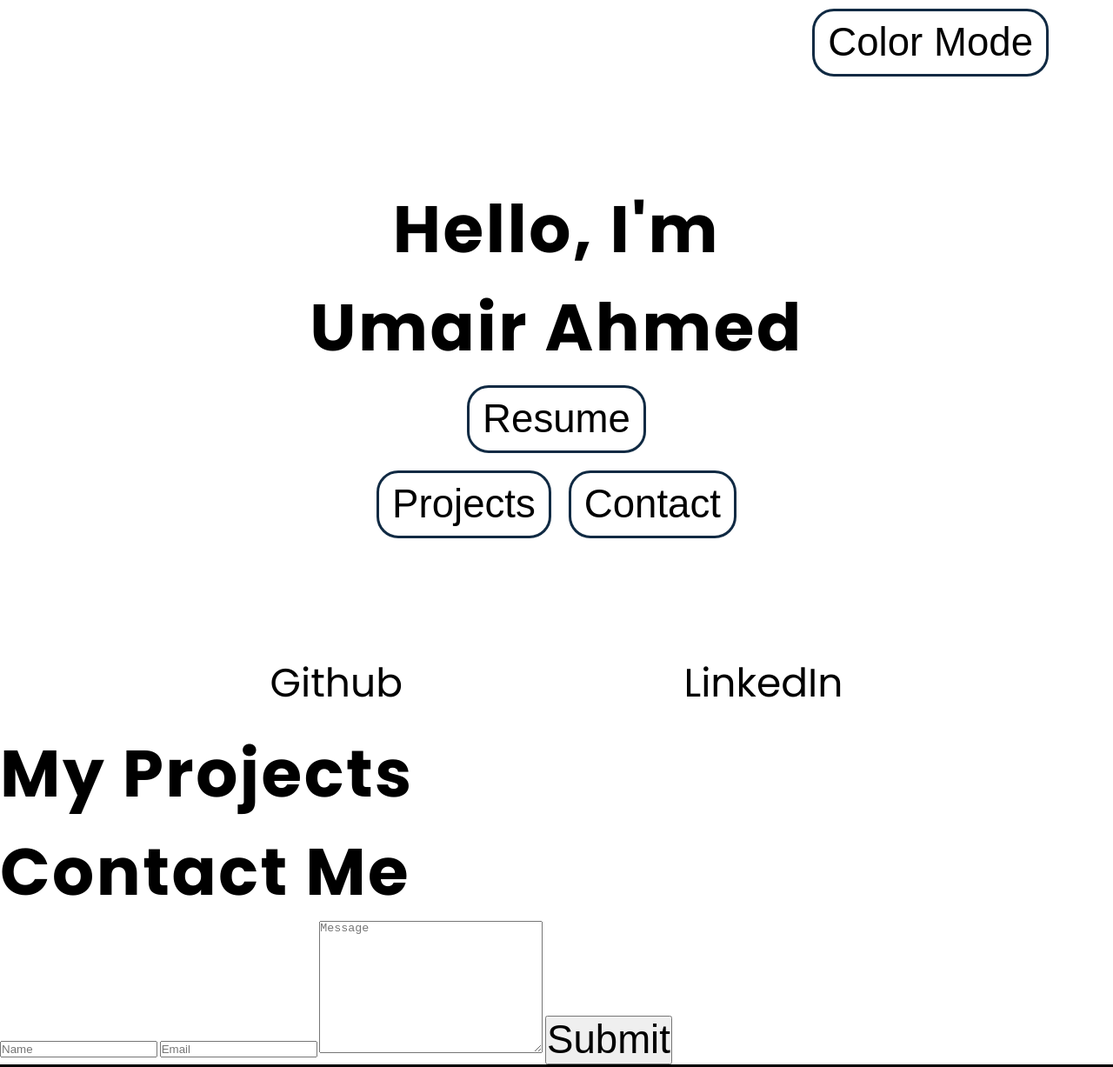
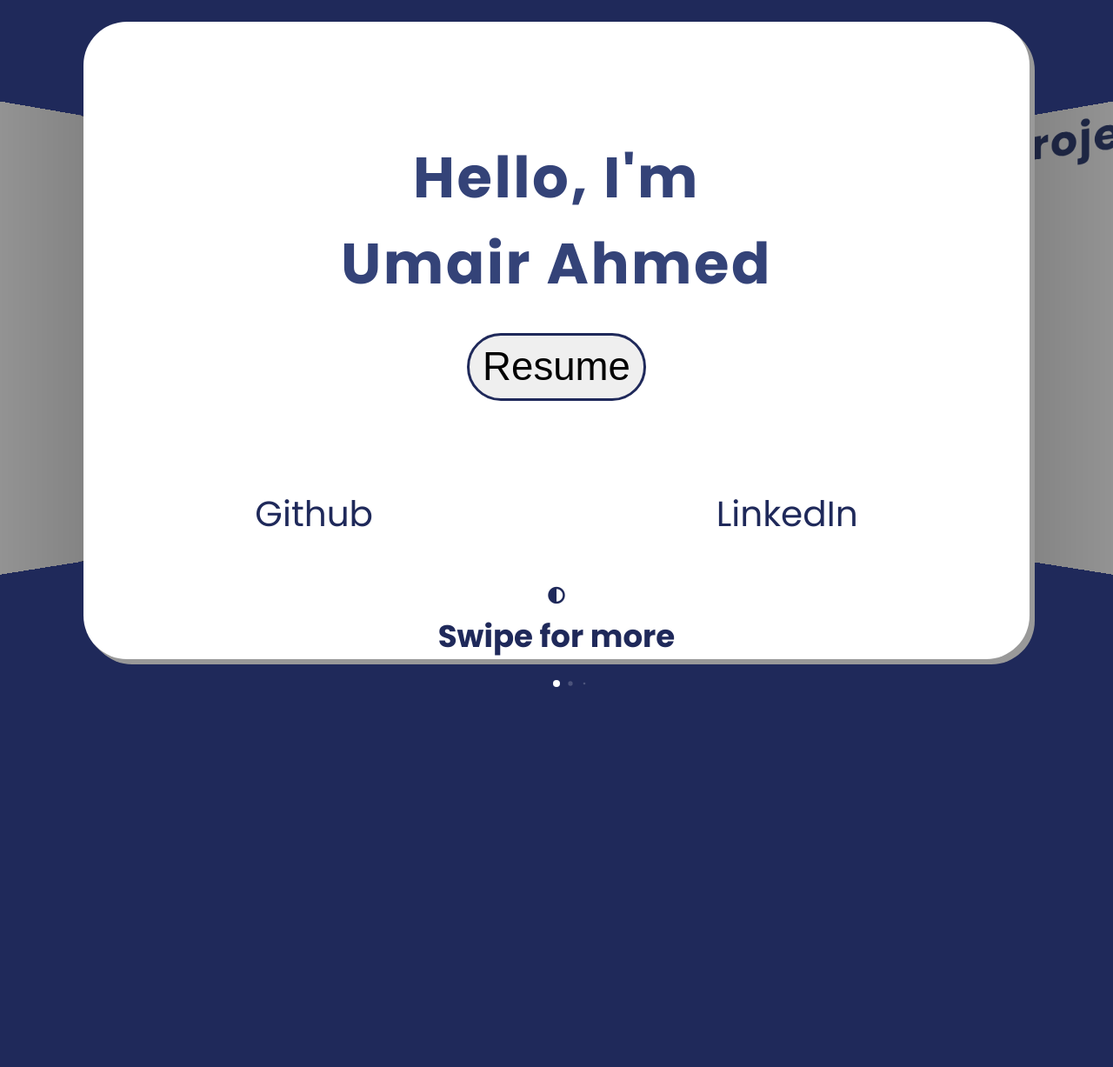
Before and after one commit to Airhacker/Portfolio, a plain HTML site: page index.html in a window 1280 px wide. Shown: the top 1227 px of the page at 87% size. After the commit the page ends 800 px from the top, so only its background shows below. Drawn offline with nearby package versions, Linux system fonts and the light colour scheme.

Commit message:
swipable pages

```diff
--- a/index.html
+++ b/index.html
@@ -6,59 +6,49 @@
     <title>Umair Ahmed | Software Developer</title>
 
     <link
+      rel="stylesheet"
+      href="https://cdnjs.cloudflare.com/ajax/libs/font-awesome/5.13.0/css/all.min.css"
+    />
+    <link rel="stylesheet" href="https://unpkg.com/swiper/css/swiper.css" />
+    <link rel="stylesheet" href="https://unpkg.com/swiper/css/swiper.min.css" />
+    <link
       href="https://fonts.googleapis.com/css2?family=Poppins:wght@400;600;700&display=swap"
       rel="stylesheet"
     />
     <link rel="stylesheet" href="./styles/styles.css" />
   </head>
   <body>
-    <section id="home-page">
-      <header>
-        <button>Color Mode</button>
-      </header>
-      <main>
-        <h1>Hello, I'm <br />Umair Ahmed</h1>
+    <div class="swiper-container">
+      <div class="swiper-wrapper">
+        <div class="swiper-slide">
+          <div class="home-container">
+            <div class="home-heading">
+              <h1>Hello, I'm <br />Umair Ahmed</h1>
+              <button>Resume</button>
+            </div>
+            <div class="social-links">
+              <a href="#">Github</a>
+              <a href="#">LinkedIn</a>
+            </div>
+          </div>
+          <div class="color-mode"><i class="fas fa-adjust"></i></div>
+          <div class="scroll"><h4>Swipe for more</h4></div>
+        </div>
 
-        <button>Resume</button>
-        <div class="nav-panel">
-          <button id="project-button">Projects</button>
-          <button id="contact-button">Contact</button>
+        <div class="swiper-slide">
+          <h1>Projects</h1>
         </div>
-      </main>
-      <footer>
-        <a href="#">Github</a>
-        <a href="#">LinkedIn</a>
-      </footer>
-    </section>
 
-    <section id="project-page">
-      <footer>
-        <h1>My Projects</h1>
-      </footer>
-      <main></main>
-      <footer></footer>
-    </section>
+        <div class="swiper-slide">
+          <h1>Contact</h1>
+        </div>
+      </div>
 
-    <section id="contact-page">
-      <header></header>
-      <main>
-        <h1>Contact Me</h1>
-        <form action="">
-          <input type="text" placeholder="Name" required />
-          <input type="email" placeholder="Email" required />
-          <textarea
-            name=""
-            id=""
-            cols="30"
-            rows="10"
-            placeholder="Message"
-          ></textarea>
-          <button type="submit">Submit</button>
-        </form>
-      </main>
-      <footer></footer>
-    </section>
+      <div class="swiper-pagination"></div>
+    </div>
 
+    <script src="https://unpkg.com/swiper/js/swiper.js"></script>
+    <script src="https://unpkg.com/swiper/js/swiper.min.js"></script>
     <script src="https://cdnjs.cloudflare.com/ajax/libs/three.js/110/three.js"></script>
     <script src="./scripts/app.js"></script>
   </body>
--- a/scripts/app.js
+++ b/scripts/app.js
@@ -1,41 +1,18 @@
-// Three JS Implementation
-const scene = new THREE.Scene();
-
-// Camera Properties
-const camera = new THREE.PerspectiveCamera(
-  75,
-  window.innerWidth / window.innerHeight,
-  0.1,
-  1000
-);
-camera.position.set(0, 1, 2);
-
-//Lights
-
-// 3D Object
-let geometry = new THREE.CylinderGeometry(1, 1, 1, 3);
-let material = new THREE.MeshBasicMaterial({
-  color: 0x102a43,
-  transparent: false,
-  blending: THREE.AdditiveBlending,
+let swiper = new Swiper(".swiper-container", {
+  effect: "coverflow",
+  loop: true,
+  grabCursor: false,
+  centeredSlides: true,
+  slidesPerView: "auto",
+  coverflowEffect: {
+    rotate: 50,
+    stretch: 0,
+    depth: 100,
+    modifier: 1,
+    slideShadows: true,
+  },
+  pagination: {
+    el: ".swiper-pagination",
+    dynamicBullets: true,
+  },
 });
-let cylinder = new THREE.Mesh(geometry, material);
-scene.add(cylinder);
-
-//grid
-var gridHelper = new THREE.GridHelper(10, 20);
-scene.add(gridHelper);
-
-// Renderer
-const renderer = new THREE.WebGLRenderer();
-renderer.setPixelRatio(window.devicePixelRatio);
-renderer.setSize(window.innerWidth, window.innerHeight);
-
-document.body.appendChild(renderer.domElement);
-
-let animate = function () {
-  requestAnimationFrame(animate);
-  renderer.render(scene, camera);
-};
-
-animate();
--- a/styles/_global.scss
+++ b/styles/_global.scss
@@ -9,6 +9,9 @@ html {
 }
 body {
   font-family: "Poppins", sans-serif;
+  background: $dark-color;
+  margin: 0;
+  padding: 0;
 }
 
 canvas {
@@ -18,7 +21,7 @@ canvas {
 
 a {
   text-decoration: none;
-  color: black;
+  color: $dark-color;
 }
 
 //Font Sizes
@@ -26,6 +29,7 @@ a {
 h1 {
   font-size: $header1;
   letter-spacing: 0.25rem;
+  color: $special-color;
 }
 h2 {
   font-size: $header2;
@@ -38,3 +42,40 @@ button,
 p {
   font-size: $text;
 }
+
+// Page Settings
+
+.swiper-container {
+  width: 100%;
+  padding-top: 2.5rem;
+  padding-bottom: 0rem;
+  min-width: 100%;
+  min-height: 100vh;
+}
+
+.swiper-slide {
+  background-position: center;
+  background-size: cover;
+  width: 85%;
+  min-height: 90vh;
+  background: $white;
+  border-radius: 50px;
+}
+
+.swiper-slide-active {
+  //Box Shadow
+  box-shadow: 1px 1px 0px #999, 2px 2px 0px #999, 3px 3px 0px #999,
+    4px 4px 0px #999, 5px 5px 0px #999, 6px 6px 0px #999;
+}
+.swiper-pagination-bullet {
+  background: $white;
+}
+
+// Icon Settings
+
+.fa-adjust {
+  color: $dark-color;
+  font-size: 2rem;
+  margin: 1rem;
+  cursor: pointer;
+}
--- a/styles/_home.scss
+++ b/styles/_home.scss
@@ -1,63 +1,63 @@
-#home-page {
-  // Major Sections
-  header {
+.home-container {
   display: flex;
-    align-items: center;
-    justify-content: flex-end;
-    min-height: 10vh;
-    width: 90%;
-    margin: auto;
+  width: 100%;
+  height: 80vh;
+  flex-direction: column;
+  align-items: space-evenly;
+  justify-content: space-evenly;
 }
-  main {
+.home-heading {
+  min-height: 70%;
   display: flex;
   flex-direction: column;
+  justify-content: center;
   align-items: center;
-    justify-content: center;
   text-align: center;
-    min-height: 80vh;
-  }
-  footer {
-    min-height: 10vh;
-    display: flex;
-    align-items: center;
-    justify-content: space-evenly;
+
+  h1 {
+    margin: 3rem 0rem;
   }
 
-  //Everything Else on Page
   button {
-    background: none;
     border: 3px solid $dark-color;
-    border-radius: 25px;
+    border-radius: 50px;
     padding: 1rem 1.5rem;
-    margin: 1rem;
     transition: 0.5s ease;
 
     &:hover {
-      color: $light-color;
       background-color: $dark-color;
-    }
+      color: $white;
     }
 
-  a {
-    border: 3px solid transparent;
-    padding: 1rem;
-    border-radius: 25px;
-    transition: 0.5s ease;
-
-    &:hover {
-      border-color: $dark-color;
-    }
-
-    &:focus {
-      background-color: $dark-color;
-      color: $light-color;
+    &:active {
+      color: $special-color;
     }
   }
 }
 
-.nav-panel {
+.social-links {
+  display: flex;
+  justify-content: space-around;
+  align-items: center;
+
+  a {
+    font-size: $header4;
+  }
+}
+
+.scroll {
+  display: flex;
+  justify-content: center;
+  align-items: center;
+  h4 {
+    font-size: $scroll-text;
+    color: $dark-color;
+  }
+}
+
+.color-mode {
+  width: 100%;
   display: flex;
   align-items: center;
   justify-content: center;
-  width: 100%;
 }
--- a/styles/styles.scss
+++ b/styles/styles.scss
@@ -1,11 +1,15 @@
 //Variables
-$header1: calc(5rem + 2vw);
+$header1: calc(4rem + 2vw);
 $header2: calc(3.5rem + 2vw);
 $header3: calc(2.5rem + 2vw);
+$header4: calc(1.5rem + 2vw);
 $text: calc(2rem + 2vw);
+$scroll-text: calc(1rem + 2vw);
 
-$light-color: #f5f5f5;
-$dark-color: #102a43;
+$light-color: #dbe2f4;
+$dark-color: #1f295a;
+$special-color: #344378;
+$white: #ffffff;
 
 // Imports
 @import "global";
```
Also changed, not shown: styles/styles.css, 1 other file. Lines whose indentation alone changed are shown as unchanged.
